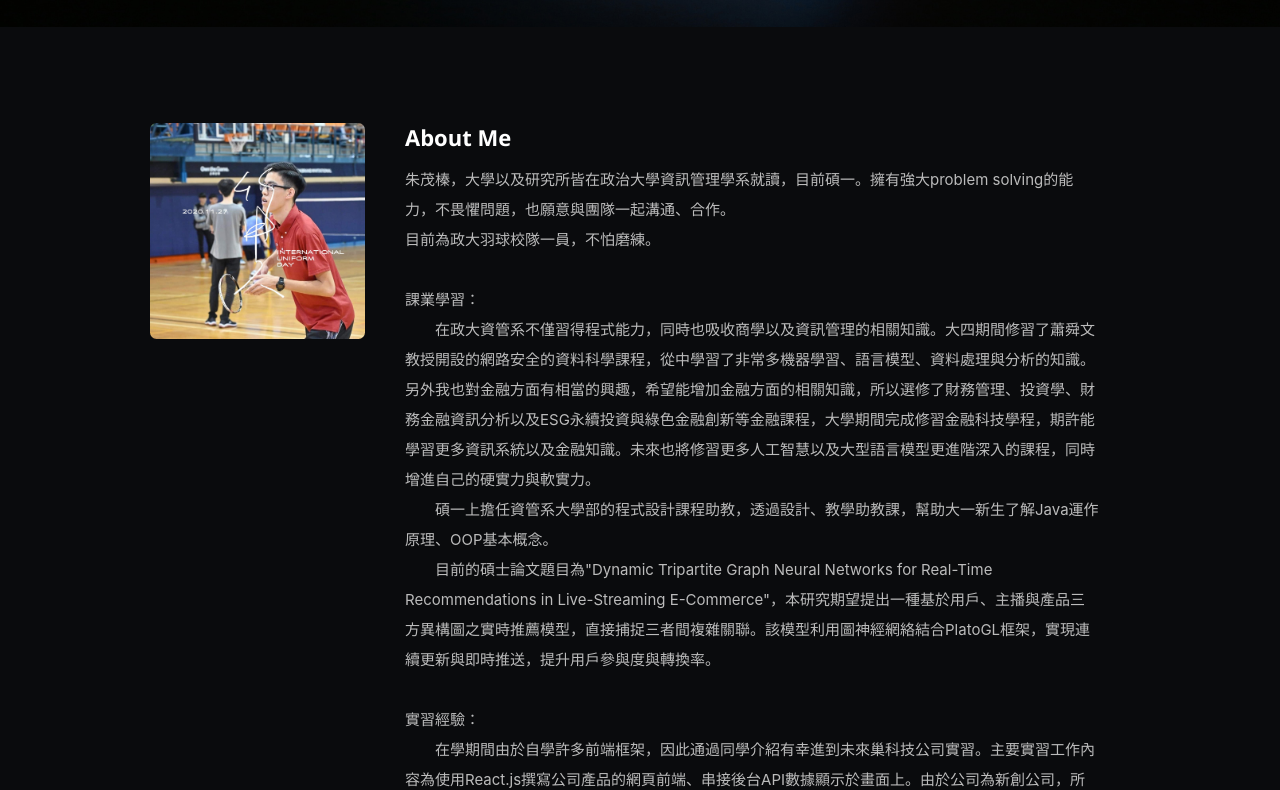
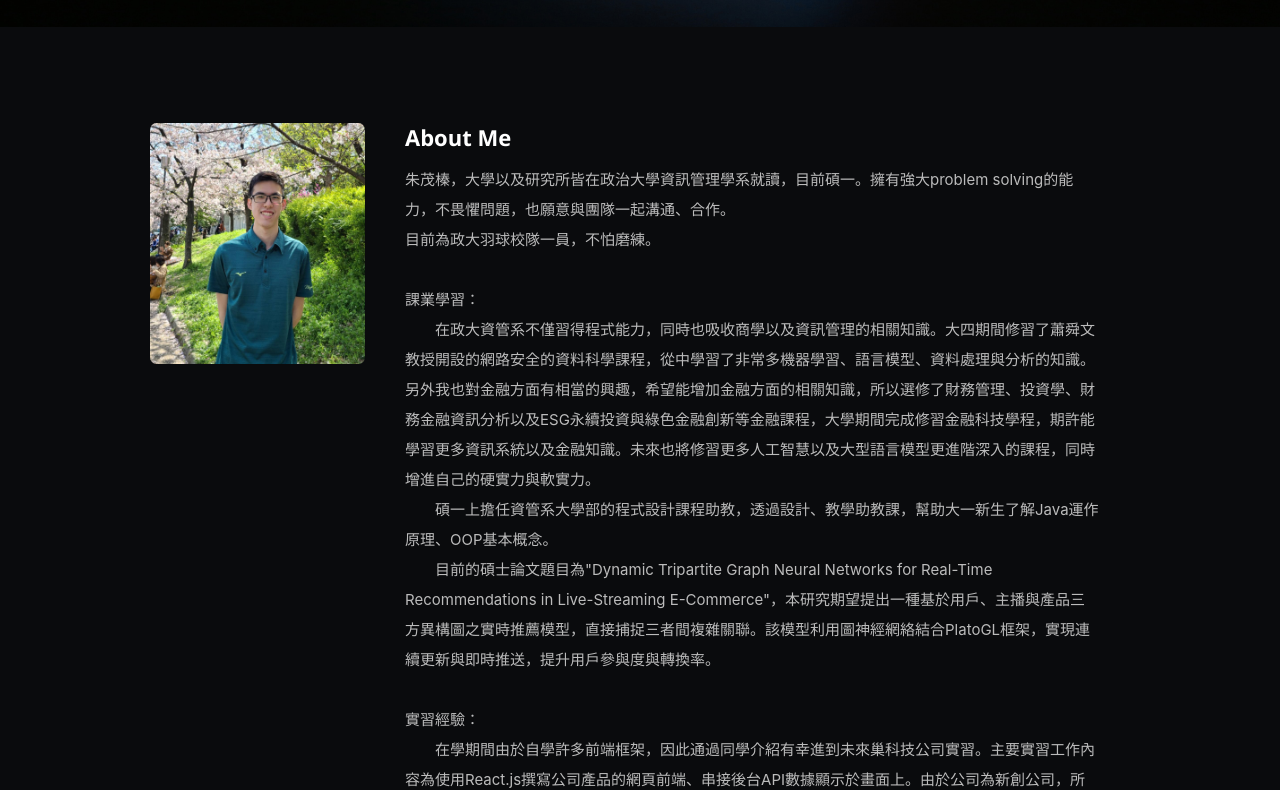
Before and after one commit to Mattis3858/my-portfolio, a React (Create React App) app: page / in a window 1280 px wide. Shown: the part 773-1563 px from the top of the page. Built offline with nearby package versions, Linux system fonts and the light colour scheme.

Commit message:
修改個人照片以及ahievements金融科技學程文字

```diff
--- a/src/components/About.js
+++ b/src/components/About.js
@@ -5,7 +5,12 @@ function About(props) {
     <section id="about">
       <div className="row">
         <div className="three columns">
-          <img className="profile-pic" src="images/profilepic.jpg" alt="" />
+          <img
+            className="profile-pic"
+            src="images/sakura.jpg"
+            alt=""
+            height="10px"
+          />
         </div>
 
         <div className="nine columns main-col">
--- a/src/resumeData.js
+++ b/src/resumeData.js
@@ -76,7 +76,7 @@ let resumeData = {
       Achievements: "2023 政大資管系專案發表第三名",
     },
     {
-      Achievements: "完成政大金融科技學程",
+      Achievements: "政大金融科技學程",
     },
     {
       Achievements: "多益930分金色證書",
```
Also changed, not shown: public/images/sakura.jpg (added).
